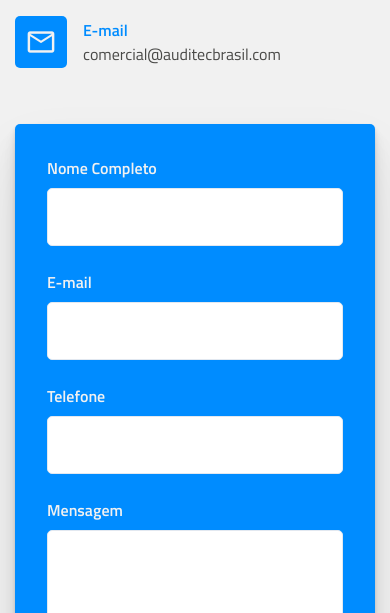
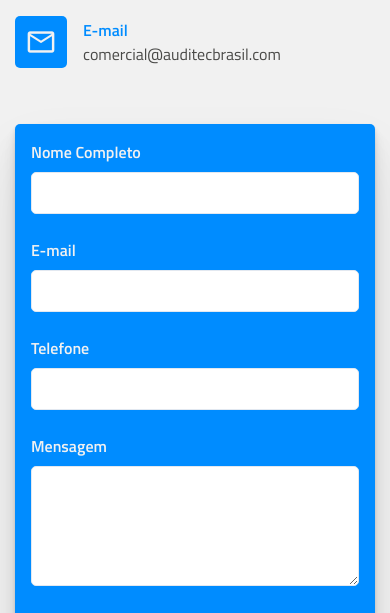
Before and after one commit to leonardolinton/auditec-brasil-v2, a plain HTML site: page index.html in a window 390 px wide. Shown: the part 8115-8728 px from the top of the page. Drawn offline with nearby package versions, Linux system fonts and the light colour scheme.

Commit message:
Correção de espaço no formulario

```diff
--- a/assets/css/contato.css
+++ b/assets/css/contato.css
@@ -70,7 +70,7 @@
 .form-group input,
 .form-group textarea {
     width: 100%;
-    padding: 1rem;
+    padding: 0.5rem;
     border: 1px solid #e2e8f0;
     border-radius: var(--border-radius);
     font-family: inherit;
@@ -108,3 +108,10 @@
     border: solid #23a555;
     background-color: #23a555;
 }
+
+
+@media (max-width: 480px) {
+    .contact-form {
+    padding: 1rem;
+    }
+}
--- a/assets/css/style.css
+++ b/assets/css/style.css
@@ -202,7 +202,7 @@ html {
 
 /*========== SELEÇÃO =========*/
 ::selection {
-  background-color: var(--color-02);
+  background-color: var(--color-04);
   color: var(--color-03);
 }
 
```
